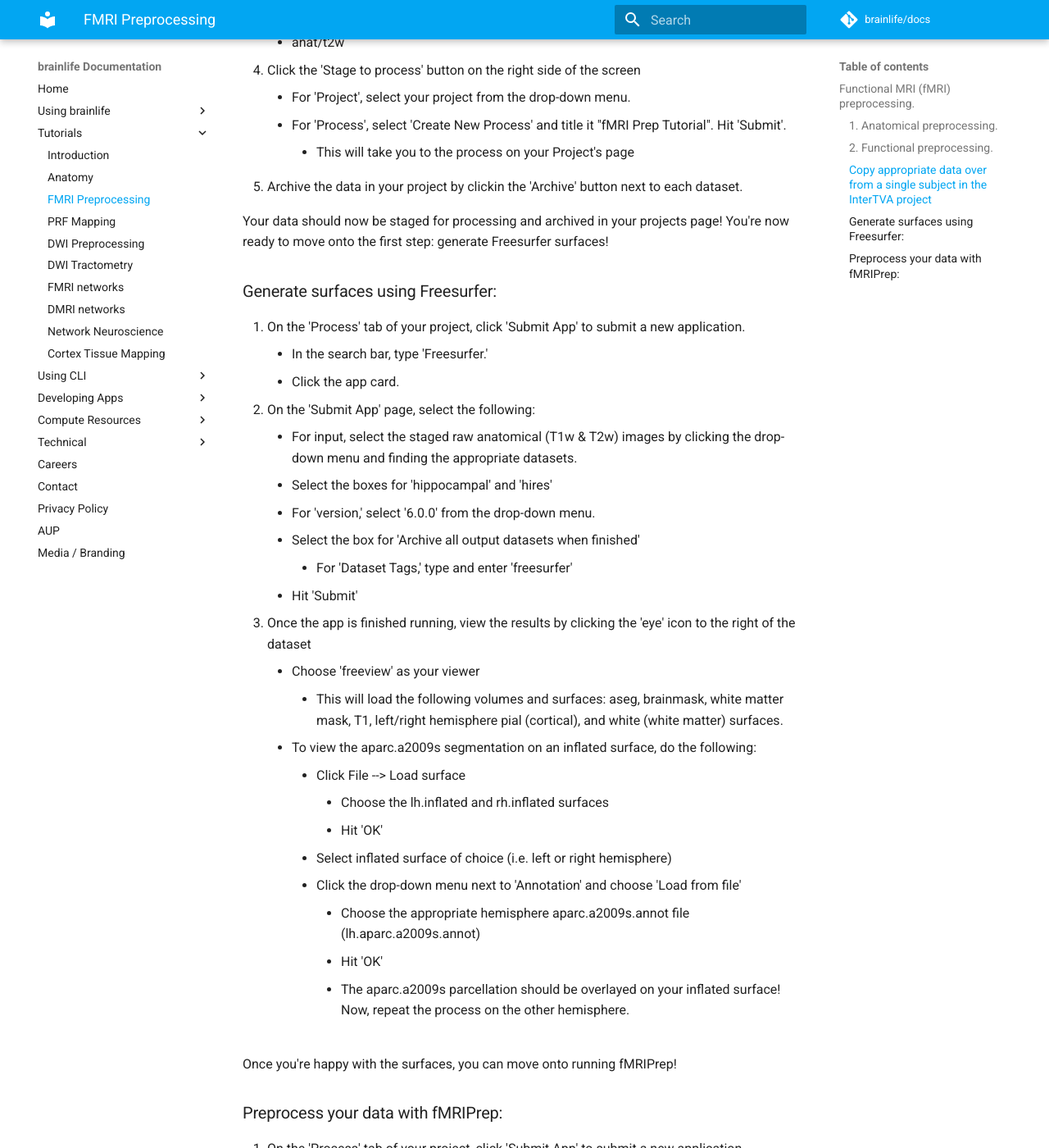
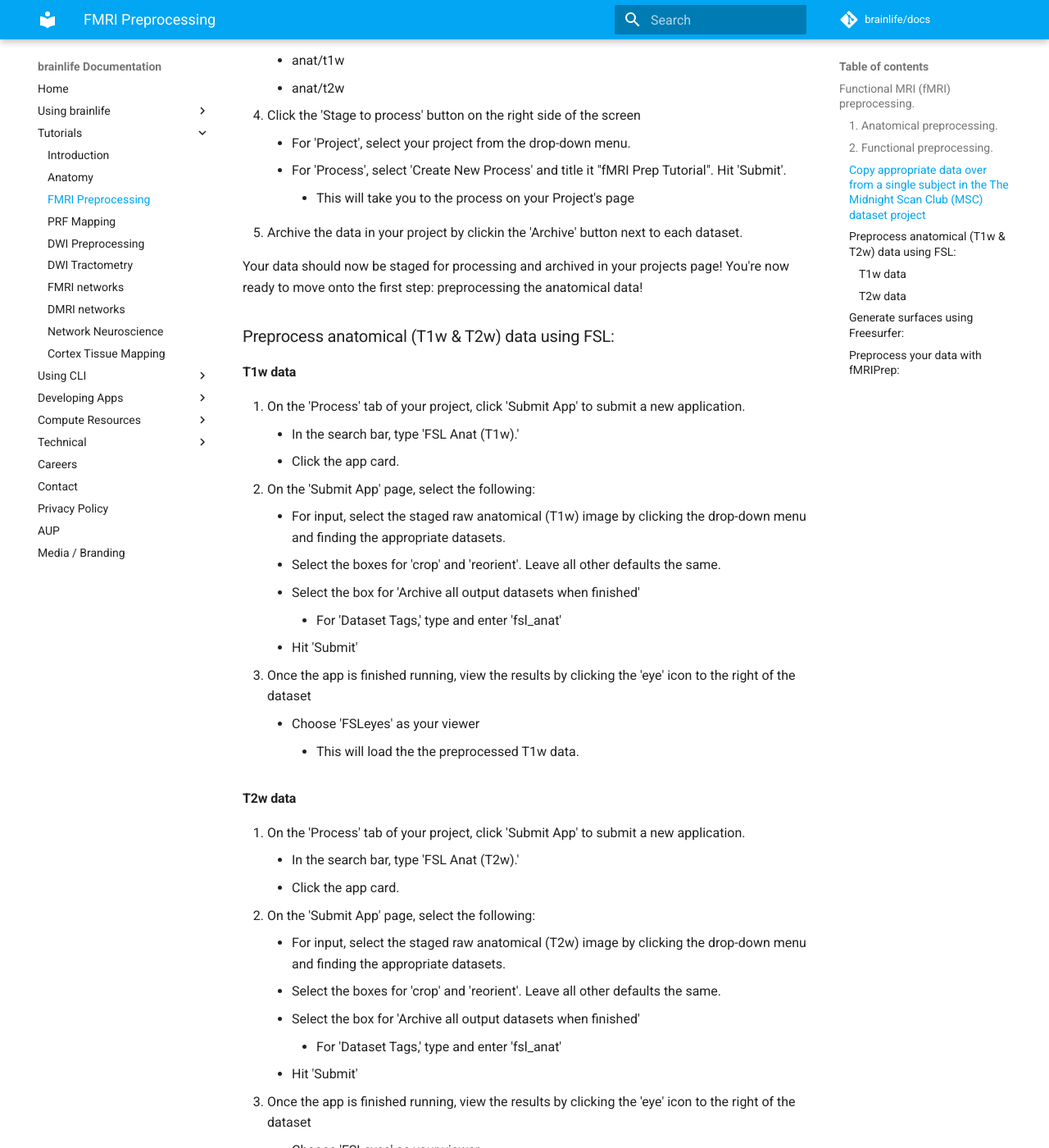
Before and after one commit to brainlife/docs, an MkDocs documentation site: the page built from docs/tutorial/fmri-preprocessing-tutorial.md, in a window 1280 px wide and 1400 px high, scrolled down 2125 px. Shown: the whole window at 82% size. Built offline with MkDocs 1.6.1 and Material for MkDocs 9.7.7, drawn with Linux system fonts in a browser that asks for light colours; comment, search, counter and statistics services are not loaded; some of the changed text lies outside the part shown.

Commit message:
Update fmri-preprocessing-tutorial.md
updated to point to MSC data and to use newer apps

```diff
--- a/docs/tutorial/fmri-preprocessing-tutorial.md
+++ b/docs/tutorial/fmri-preprocessing-tutorial.md
@@ -28,12 +28,13 @@
 For this tutorial, we will use the volume-based version.
 
 Now, let's get to work! The following steps of this tutorial will show you how to:
-1. generate anatomical surfaces using Freesurfer,
-2. preprocess the anatomical (T1w & T2w) and fMRI data using fMRIPrep
+1. preprocess the anatomical (T1w & T2w) data using FSL
+2. generate anatomical surfaces using Freesurfer,
+3. preprocess the fMRI data using fMRIPrep
 
-### Copy appropriate data over from a single subject in the InterTVA project
+### Copy appropriate data over from a single subject in the The Midnight Scan Club (MSC) dataset project
 
-1. Click the following link to go to the project's page for the [InterTVA project](https://brainlife.io/project/5c8415aa34225c0031027372){target=_blank}
+1. Click the following link to go to the project's page for the [The Midnight Scan Club (MSC) dataset project](https://brainlife.io/project/627e8493d0697cf1ead69b37/dataset){target=_blank}
 1. Click the 'Archive' tab at the top of the screen to go to the archive's page.
 1. Select the following datatypes from one subject by clicking the boxes next to the data:
     * func/task rest
@@ -45,19 +46,50 @@
         * This will take you to the process on your Project's page
 1. Archive the data in your project by clickin the 'Archive' button next to each dataset.
 
-Your data should now be staged for processing and archived in your projects page! You're now ready to move onto the first step: generate Freesurfer surfaces!
+Your data should now be staged for processing and archived in your projects page! You're now ready to move onto the first step: preprocessing the anatomical data!
+
+### Preprocess anatomical (T1w & T2w) data using FSL:
+
+#### T1w data
+1. On the 'Process' tab of your project, click 'Submit App' to submit a new application.
+    * In the search bar, type 'FSL Anat (T1w).'
+    * Click the app card.
+1. On the 'Submit App' page, select the following:
+    * For input, select the staged raw anatomical (T1w) image by clicking the drop-down menu and finding the appropriate datasets.
+    * Select the boxes for 'crop' and 'reorient'. Leave all other defaults the same.
+    * Select the box for 'Archive all output datasets when finished'
+        * For 'Dataset Tags,' type and enter 'fsl_anat'
+    * Hit 'Submit'
+1. Once the app is finished running, view the results by clicking the 'eye' icon to the right of the dataset
+    * Choose 'FSLeyes' as your viewer
+        * This will load the the preprocessed T1w data.
+
+#### T2w data
+1. On the 'Process' tab of your project, click 'Submit App' to submit a new application.
+    * In the search bar, type 'FSL Anat (T2w).'
+    * Click the app card.
+1. On the 'Submit App' page, select the following:
+    * For input, select the staged raw anatomical (T2w) image by clicking the drop-down menu and finding the appropriate datasets.
+    * Select the boxes for 'crop' and 'reorient'. Leave all other defaults the same.
+    * Select the box for 'Archive all output datasets when finished'
+        * For 'Dataset Tags,' type and enter 'fsl_anat'
+    * Hit 'Submit'
+1. Once the app is finished running, view the results by clicking the 'eye' icon to the right of the dataset
+    * Choose 'FSLeyes' as your viewer
+        * This will load the the preprocessed T2w data.
+
+Once you're happy with the surfaces, you can move onto running Freesurfer!
 
 ### Generate surfaces using Freesurfer:
 
 1. On the 'Process' tab of your project, click 'Submit App' to submit a new application.
-    * In the search bar, type 'Freesurfer.'
+    * In the search bar, type 'Freesurfer 7.1.1'
     * Click the app card.
 1. On the 'Submit App' page, select the following:
-    * For input, select the staged raw anatomical (T1w & T2w) images by clicking the drop-down menu and finding the appropriate datasets.
-    * Select the boxes for 'hippocampal' and 'hires'
-    * For 'version,' select '6.0.0' from the drop-down menu.
+    * For input, select the staged preprocessed, 'acpc_aligned'-tagged anatomical (T1w & T2w) images by clicking the drop-down menu and finding the appropriate datasets.
+    * Select the boxes for 'hippocampal' and 'thalamicnuclei'. Leave all other defaults the same
     * Select the box for 'Archive all output datasets when finished'
-        * For 'Dataset Tags,' type and enter 'freesurfer'
+        * For 'Dataset Tags,' type and enter 'fsl_anat'
     * Hit 'Submit'
 1. Once the app is finished running, view the results by clicking the 'eye' icon to the right of the dataset
     * Choose 'freeview' as your viewer
@@ -80,11 +112,11 @@
     * In the search bar, type 'fmriPrep - Volume Output'
     * Click the app card.
 1. On the 'Submit App' page, select the following:
-    * For input, select the staged raw anatomical (T1w & T2w) images, the freesurfer output, and the functional data by clicking the drop-down menu and finding the appropriate datasets.
-    * For 'space,' select 'MNI152NLin6Asym' from the drop-down menu.
-    * For 'resolution,' select 'original' from the drop-down menu.
+    * For input, select the staged preprocessed, 'acpc_aligned'-tagged anatomical (T1w & T2w) images, the freesurfer output, and the functional data by clicking the drop-down menu and finding the appropriate datasets.
+    * For 'space,' select 'T1w' from the drop-down menu.
+    * Set 'skipbidsvalidation' to True. Leave all other options as default.
     * Select the box for 'Archive all output datasets' when finished
-        * For 'Dataset Tags,' type and enter 'fmriPrep'
+        * For 'Dataset Tags,' type and enter 'fmriprep'
     * Hit 'Submit'
 1. Once the app is finished running, view the results by clicking the 'eye' icon next to the 'html' tagged output.
     * Choose the 'html' viewer
```
